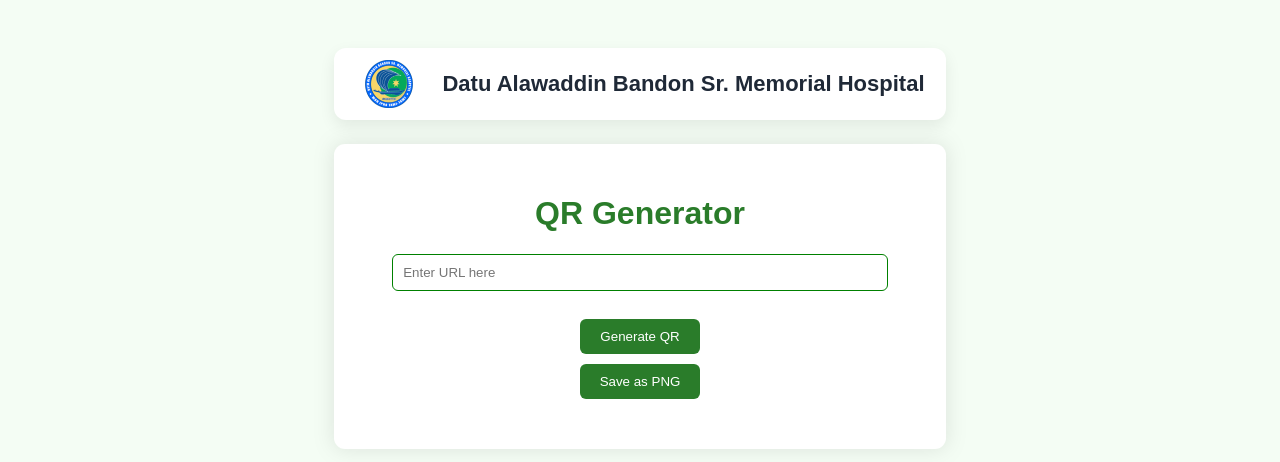
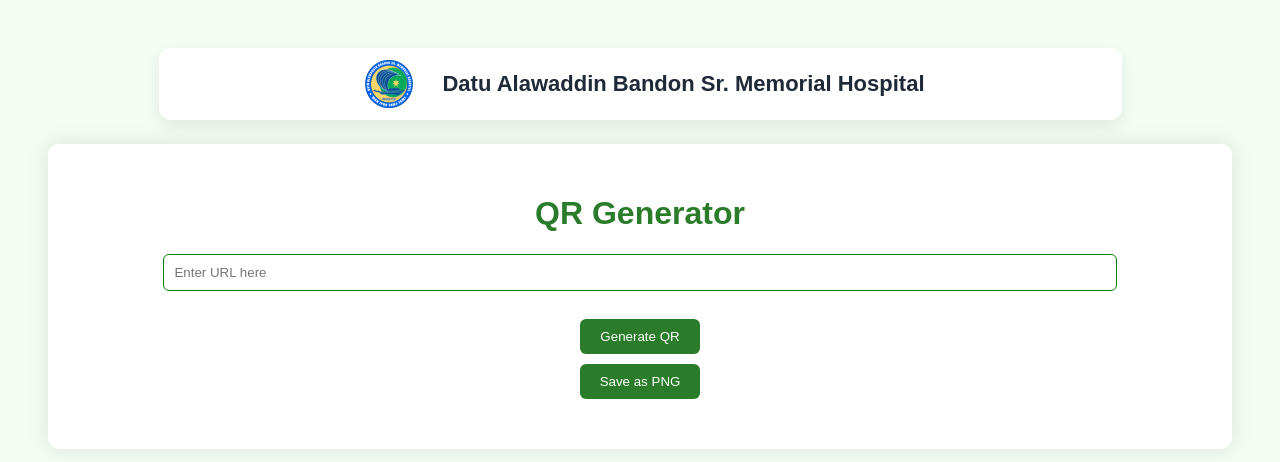
Before and after one commit to zain01-it/profile, a plain HTML site: page Dynamic_info/qr-generator.html in a window 1280 px wide. Drawn offline with Linux system fonts and the light colour scheme.

Commit message:
Update qr-generator.html

```diff
--- a/Dynamic_info/qr-generator.html
+++ b/Dynamic_info/qr-generator.html
@@ -26,7 +26,6 @@
         margin: 0 auto 24px;
         flex-wrap: nowrap;
         text-align: left;
-        width: 49%;
     }
     .site-logo {
         width: 48px;
@@ -94,7 +93,6 @@
       background: white;
       border-radius: 11px;
       padding: 30px 10px 30px 10px;
-      width: 50%;
       margin: auto;
   }
     input#url {
```
